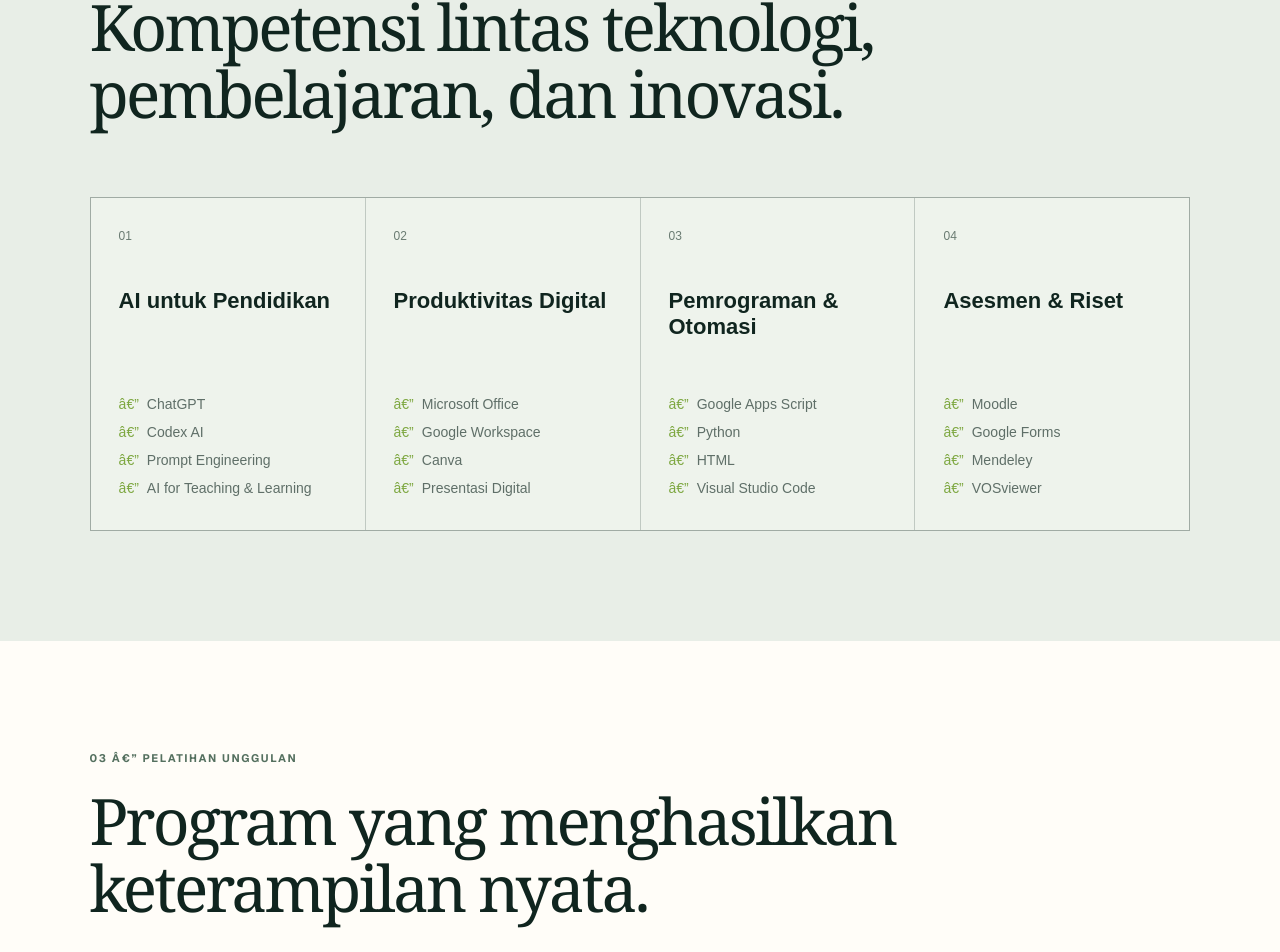
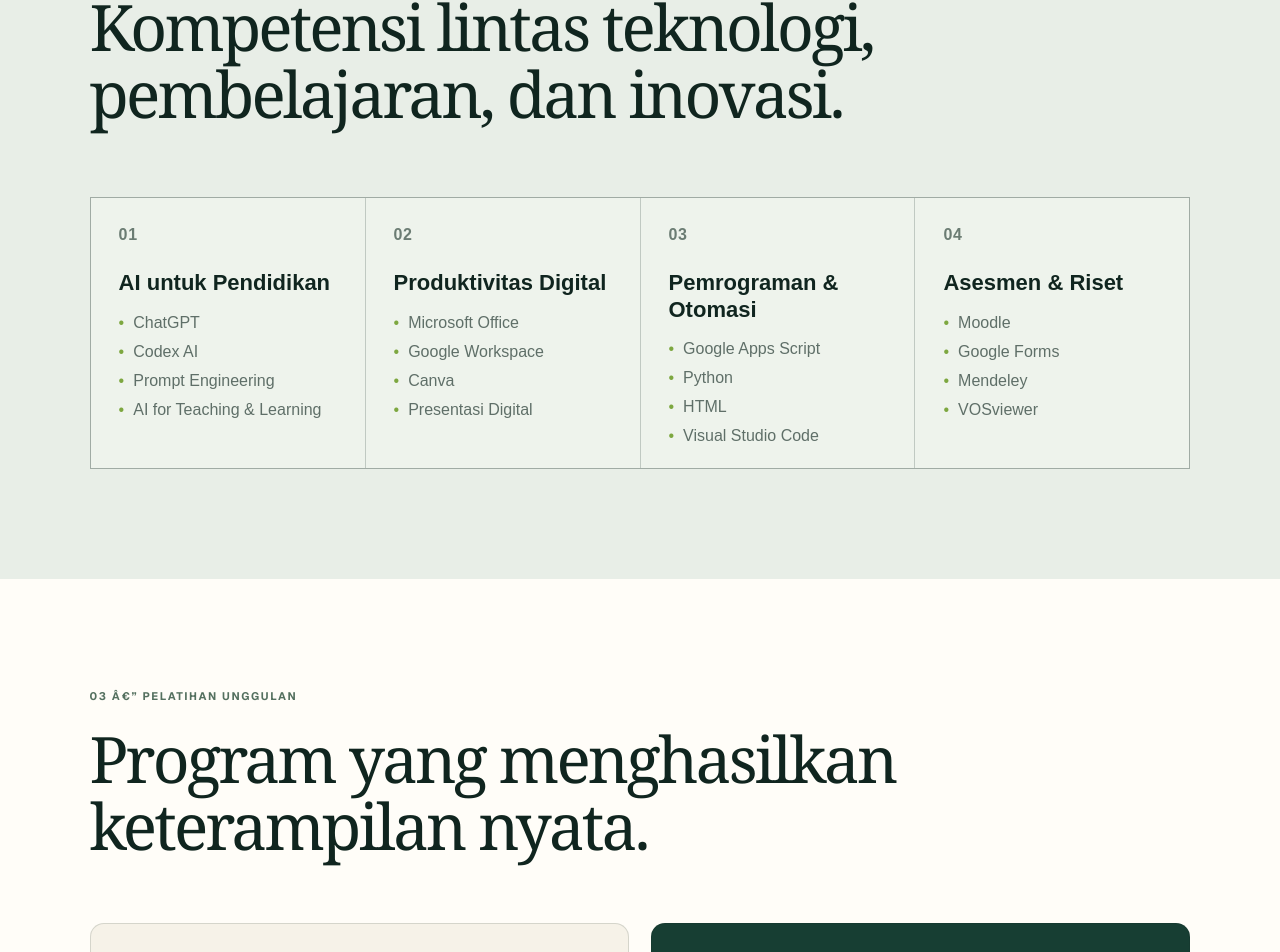
Before and after one commit to adeirfansyah/portofolio-pribadi-vercel, a Next.js app: page / in a window 1280 px wide. Shown: the part 2037-2989 px from the top of the page. Built offline with nearby package versions, Linux system fonts and the light colour scheme.

Commit message:
Memperbesar teks dan merapikan ruang bidang keahlian

```diff
--- a/src/app/page.module.css
+++ b/src/app/page.module.css
@@ -92,3 +92,60 @@
     font-size: 16px;
   }
 }
+
+/* Merapikan daftar bidang keahlian */
+.expertiseGrid ul {
+  line-height: 1.5;
+}
+
+.expertiseGrid li {
+  display: flex;
+  align-items: baseline;
+  gap: 9px;
+}
+
+.expertiseGrid li + li {
+  margin-top: 7px;
+}
+
+.expertiseGrid li::before {
+  content: "\2022";
+  flex: 0 0 auto;
+  margin-right: 0;
+  color: #7da740;
+  font-size: 16px;
+  line-height: 1;
+}
+
+/* Mendekatkan judul ke daftar keahlian */
+.expertiseGrid h3 {
+  min-height: 0;
+  margin: 44px 0 14px;
+  line-height: 1.2;
+}
+
+/* Memperjelas nomor urut bidang keahlian */
+.expertiseGrid article > span {
+  font-size: 16px;
+  font-weight: 700;
+  letter-spacing: 0.04em;
+}
+
+.expertiseGrid h3 {
+  margin: 26px 0 14px;
+}
+
+/* Memperbesar teks daftar dan mengurangi ruang bawah */
+.expertiseGrid ul {
+  font-size: 16px;
+  line-height: 1.45;
+}
+
+.expertiseGrid li + li {
+  margin-top: 6px;
+}
+
+.expertiseGrid article {
+  min-height: 0;
+  padding-bottom: 20px;
+}
```
